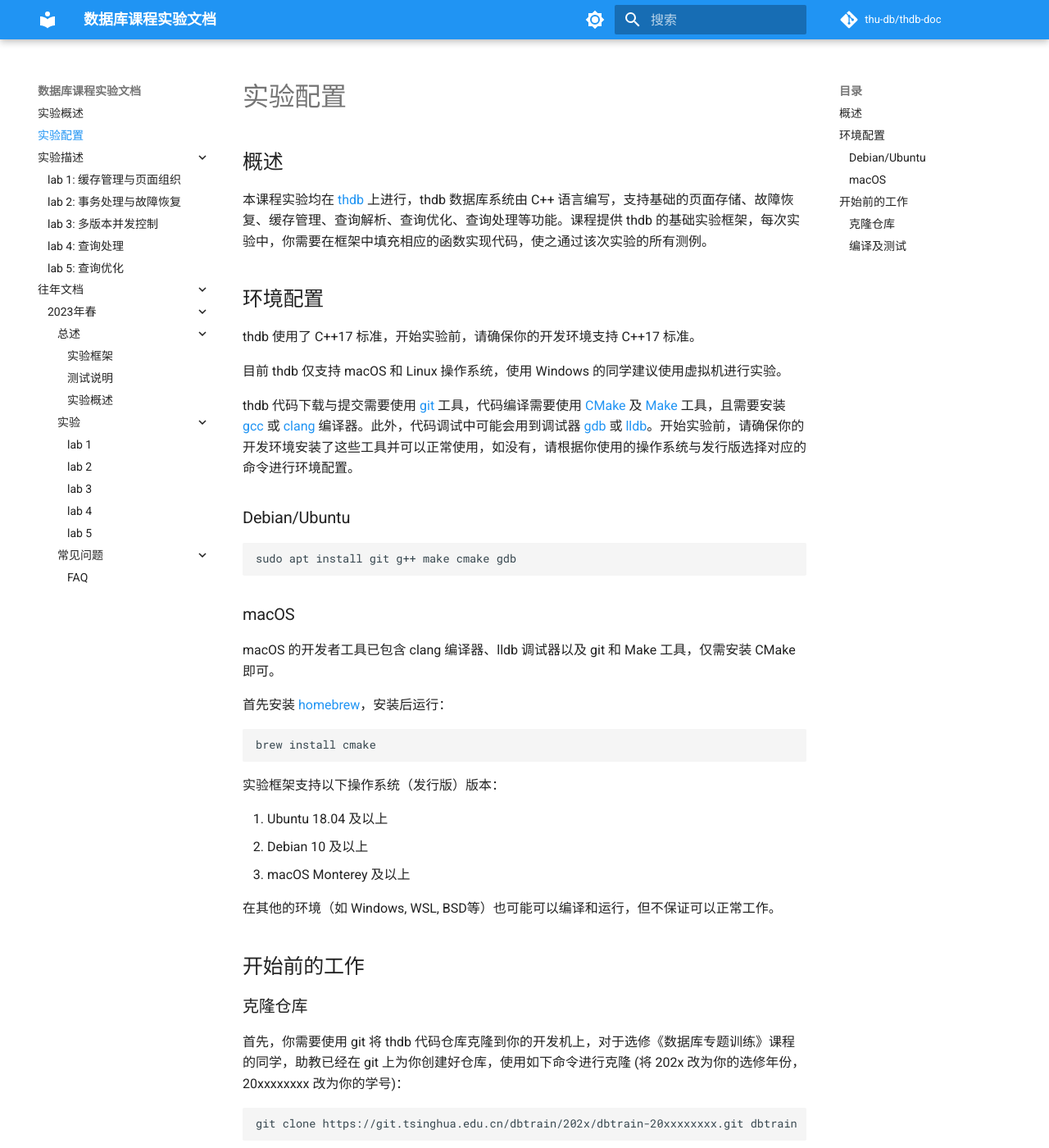
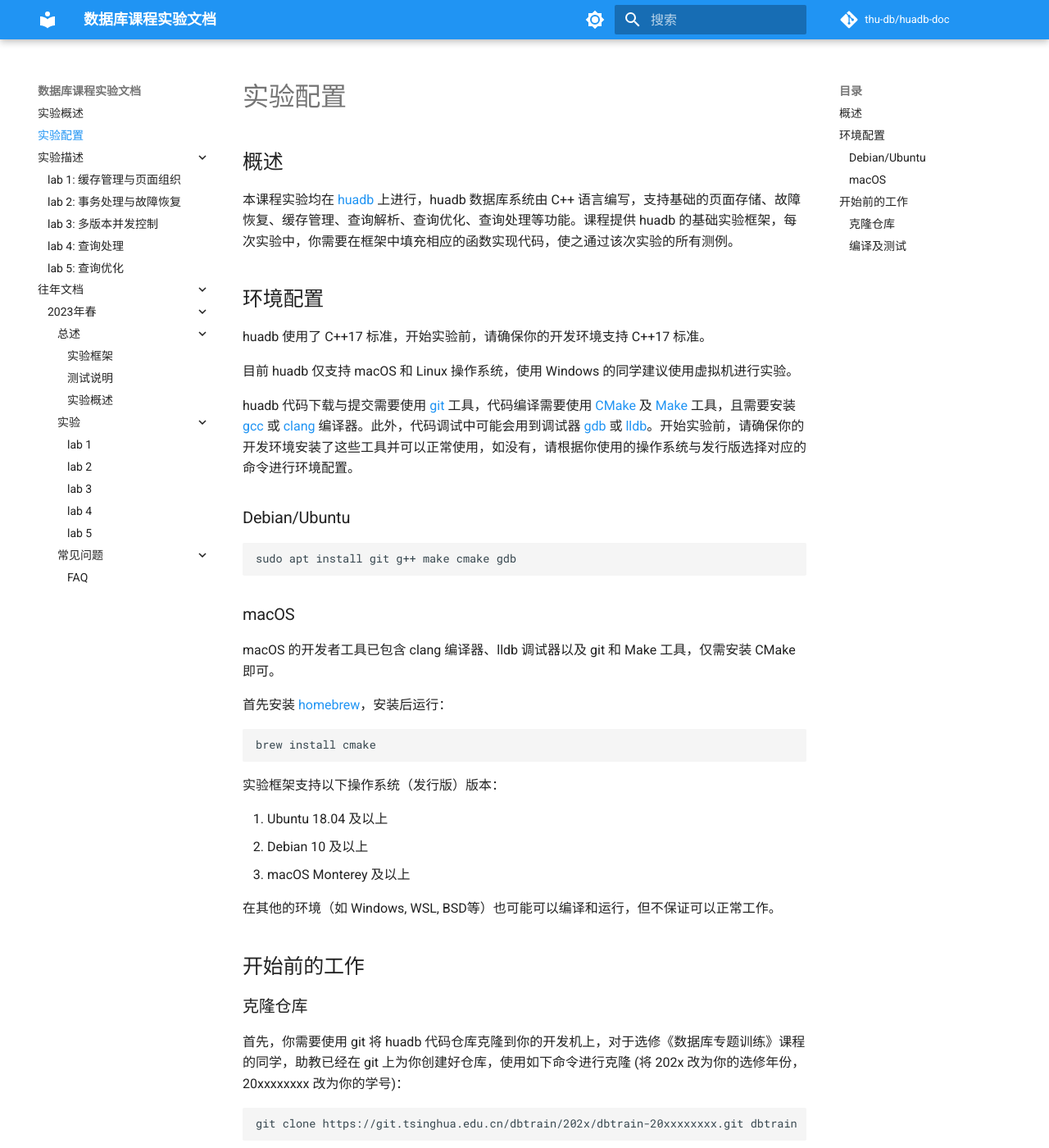
Before and after one commit to thu-db/huadb-doc, an MkDocs documentation site: the page built from docs/prepare.md, in a window 1280 px wide and 1400 px high. Shown: the whole window at 82% size. Built offline with MkDocs 1.6.1 and Material for MkDocs 9.7.7, drawn with Linux system fonts in a browser that asks for light colours; comment, search, counter and statistics services are not loaded; some of the changed text lies outside the part shown.

Commit message:
Rename thdb to huadb in doc

````diff
--- a/docs/prepare.md
+++ b/docs/prepare.md
@@ -2,15 +2,15 @@
 
 ## 概述
 
-本课程实验均在 [thdb](https://github.com/thu-db/thdb) 上进行，thdb 数据库系统由 C++ 语言编写，支持基础的页面存储、故障恢复、缓存管理、查询解析、查询优化、查询处理等功能。课程提供 thdb 的基础实验框架，每次实验中，你需要在框架中填充相应的函数实现代码，使之通过该次实验的所有测例。
+本课程实验均在 [huadb](https://github.com/thu-db/huadb) 上进行，huadb 数据库系统由 C++ 语言编写，支持基础的页面存储、故障恢复、缓存管理、查询解析、查询优化、查询处理等功能。课程提供 huadb 的基础实验框架，每次实验中，你需要在框架中填充相应的函数实现代码，使之通过该次实验的所有测例。
 
 ## 环境配置
 
-thdb 使用了 C++17 标准，开始实验前，请确保你的开发环境支持 C++17 标准。
+huadb 使用了 C++17 标准，开始实验前，请确保你的开发环境支持 C++17 标准。
 
-目前 thdb 仅支持 macOS 和 Linux 操作系统，使用 Windows 的同学建议使用虚拟机进行实验。
+目前 huadb 仅支持 macOS 和 Linux 操作系统，使用 Windows 的同学建议使用虚拟机进行实验。
 
-thdb 代码下载与提交需要使用 [git](https://git-scm.com/) 工具，代码编译需要使用 [CMake](https://cmake.org/) 及 [Make](https://www.gnu.org/software/make/) 工具，且需要安装 [gcc](https://gcc.gnu.org/) 或 [clang](https://clang.llvm.org/) 编译器。此外，代码调试中可能会用到调试器 [gdb](https://www.sourceware.org/gdb/) 或 [lldb](https://lldb.llvm.org/)。开始实验前，请确保你的开发环境安装了这些工具并可以正常使用，如没有，请根据你使用的操作系统与发行版选择对应的命令进行环境配置。
+huadb 代码下载与提交需要使用 [git](https://git-scm.com/) 工具，代码编译需要使用 [CMake](https://cmake.org/) 及 [Make](https://www.gnu.org/software/make/) 工具，且需要安装 [gcc](https://gcc.gnu.org/) 或 [clang](https://clang.llvm.org/) 编译器。此外，代码调试中可能会用到调试器 [gdb](https://www.sourceware.org/gdb/) 或 [lldb](https://lldb.llvm.org/)。开始实验前，请确保你的开发环境安装了这些工具并可以正常使用，如没有，请根据你使用的操作系统与发行版选择对应的命令进行环境配置。
 
 ### Debian/Ubuntu
 
@@ -40,13 +40,13 @@ brew install cmake
 
 ### 克隆仓库
 
-首先，你需要使用 git 将 thdb 代码仓库克隆到你的开发机上，对于选修《数据库专题训练》课程的同学，助教已经在 git 上为你创建好仓库，使用如下命令进行克隆 (将 202x 改为你的选修年份，20xxxxxxxx 改为你的学号)：
+首先，你需要使用 git 将 huadb 代码仓库克隆到你的开发机上，对于选修《数据库专题训练》课程的同学，助教已经在 git 上为你创建好仓库，使用如下命令进行克隆 (将 202x 改为你的选修年份，20xxxxxxxx 改为你的学号)：
 
 ```bash
 git clone https://git.tsinghua.edu.cn/dbtrain/202x/dbtrain-20xxxxxxxx.git dbtrain
 ```
 
-thdb 代码随时可能会有更新，你需要将更新的部分同步到你的本地。为了新增一个远程仓库，在你的 dbtrain 目录下执行：
+huadb 代码随时可能会有更新，你需要将更新的部分同步到你的本地。为了新增一个远程仓库，在你的 dbtrain 目录下执行：
 
 ```bash
 git remote add upstream https://git.tsinghua.edu.cn/dbtrain/dbtrain-lab-template.git
@@ -64,7 +64,7 @@ git pull upstream master
 
 ### 编译及测试
 
-直接运行 `make` 即可完成编译 thdb，如果你的编译速度太慢，可以设置 `CMAKE_BUILD_PARALLEL_LEVEL` 环境变量来进行多核编译：
+直接运行 `make` 即可完成编译 huadb，如果你的编译速度太慢，可以设置 `CMAKE_BUILD_PARALLEL_LEVEL` 环境变量来进行多核编译：
 
 ```bash
 CMAKE_BUILD_PARALLEL_LEVEL=$(nproc) make
@@ -74,7 +74,7 @@ CMAKE_BUILD_PARALLEL_LEVEL=$(nproc) make
 
 编译生成的文件位于 `build/debug` 目录，实验过程中只需要关注 `build/debug/bin` 目录中的可执行程序即可，具体包括：
 
-1. thdb: 数据库程序，运行后可以与数据库进行交互。
+1. shell: 数据库程序，运行后可以与数据库进行交互。
 
 2. sqllogictest: 测试程序，用于实验批量测试。
 
--- a/mkdocs.yml
+++ b/mkdocs.yml
@@ -1,7 +1,7 @@
 site_name: 数据库课程实验文档
 
-repo_name: thu-db/thdb-doc
-repo_url: https://github.com/thu-db/thdb-doc
+repo_name: thu-db/huadb-doc
+repo_url: https://github.com/thu-db/huadb-doc
 
 nav:
   - 实验概述: index.md
````
Also changed, not shown: README.md (+1 -1 lines).
